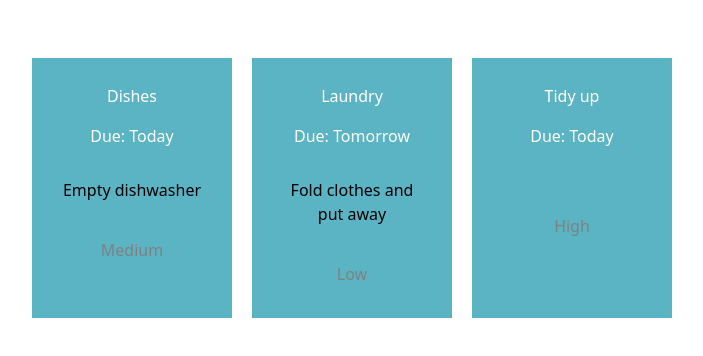
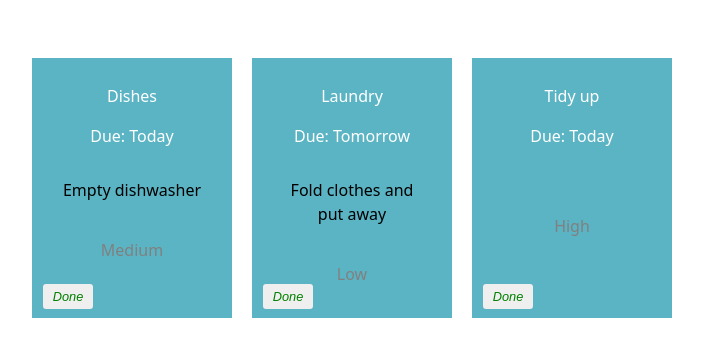
Before and after one commit to Dpazdniakova/react-basics-labs, a React (Vite) app in the folder react_project/: page / in a window 1280 px wide. Shown: the top 356 px of the page, without its empty margins (288-991 px from the left). Built offline with nearby package versions, Linux system fonts and the light colour scheme.

Commit message:
Mark task as done

```diff
--- a/react_project/src/App.css
+++ b/react_project/src/App.css
@@ -53,3 +53,20 @@
   border: none;
   border-radius: 4px;
 }
+
+button {
+  border: none;
+  border-radius: 3px;
+  font-style: italic;
+  font-size: 0.8em;
+  margin: 4px 6px;
+  width: 50px;
+  height: 25px;
+}
+
+.doneButton {
+  position: absolute;
+  bottom: 5px;
+  left: 5px;
+  color: green;
+}
--- a/react_project/src/App.jsx
+++ b/react_project/src/App.jsx
@@ -5,21 +5,30 @@
 function App() {
     const [ taskState, setTaskState ] = useState({
     tasks: [
-      { id: 1, title:"Dishes", description: "Empty dishwasher", deadline: "Today", priority: "Medium" },
-      { id:2, title: "Laundry", description: "Fold clothes and put away", deadline: "Tomorrow", priority: "Low" },
-      { id:3, title: "Tidy up", deadline: "Today", priority: "High" }
+      { id: 1, title:"Dishes", description: "Empty dishwasher", deadline: "Today", priority: "Medium" , done: false},
+      { id:2, title: "Laundry", description: "Fold clothes and put away", deadline: "Tomorrow", priority: "Low", done: false },
+      { id:3, title: "Tidy up", deadline: "Today", priority: "High", done: false }
     ]
   });
 
+    const doneHandler = (taskIndex) => {
+    const tasks = [...taskState.tasks];
+    tasks[taskIndex].done = !tasks[taskIndex].done;
+    setTaskState({tasks});
+    console.log(`${taskIndex} ${tasks[taskIndex].done}`);
+  }
+
   return (
    <div className="container">
-      {taskState.tasks.map((task) => (
+      {taskState.tasks.map((task,index) => (
       <Task
         title={task.title}
         description={task.description}
         deadline={task.deadline}
         priority={task.priority}
         key={task.id}
+         done={task.done}
+        markDone={() => doneHandler(index)}
       />
   ))}
 
--- a/react_project/src/components/Task.jsx
+++ b/react_project/src/components/Task.jsx
@@ -1,11 +1,13 @@
 const Task = (props) => {
 
     return (
-        <div className="card">
+        <div className="card" style={{backgroundColor: props.done ? 'lightgrey' : '#5bb4c4'}}>
          <p className="title">{props.title}</p>
-        <p>Due: {props.deadline}</p>
-          <p className="description">{props.description}</p>
-           <p className="priority">{props.priority}</p>
+         <p>Due: {props.deadline}</p>
+         <p className="description">{props.description}</p>
+         <p className="priority">{props.priority}</p>
+         <button onClick={props.markDone} className='doneButton'>Done</button>
+
     </div>
     )
 }
```
